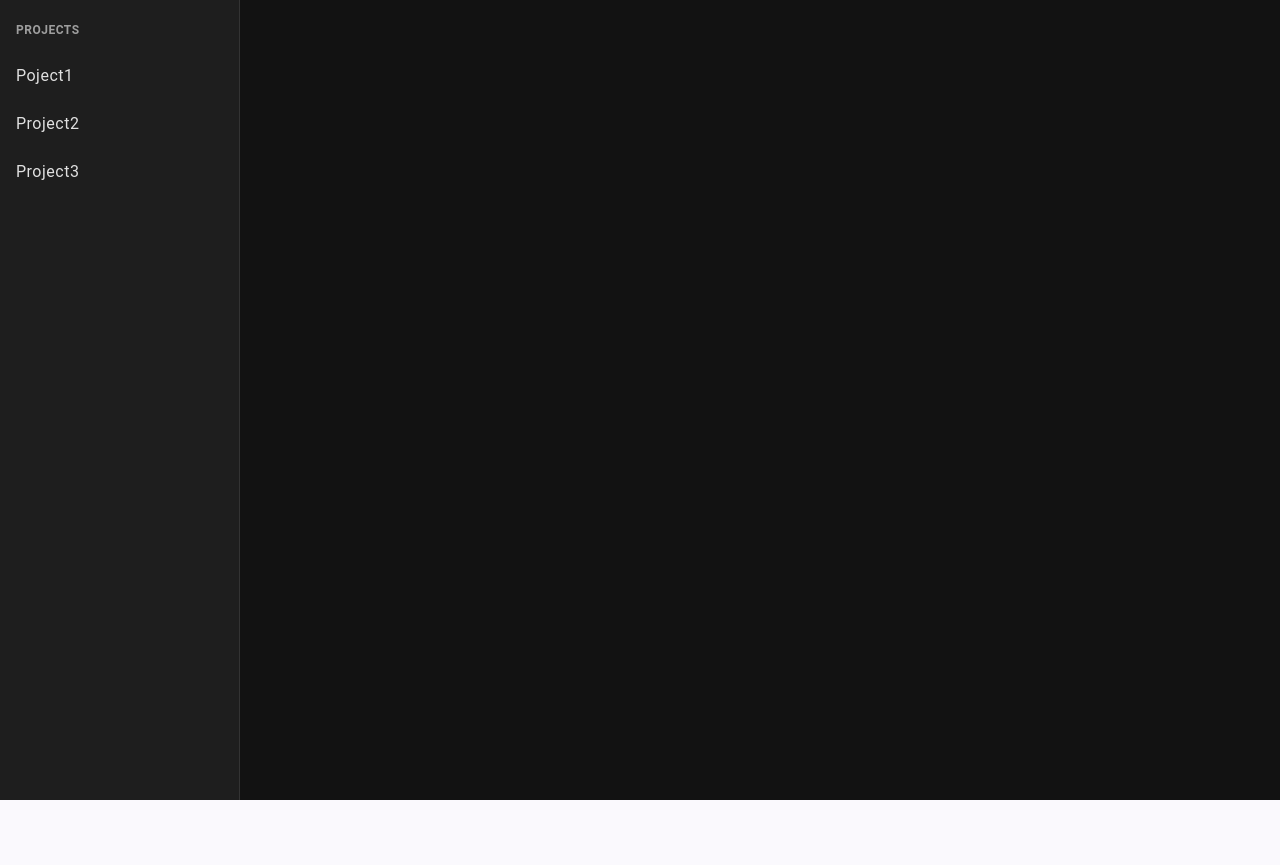
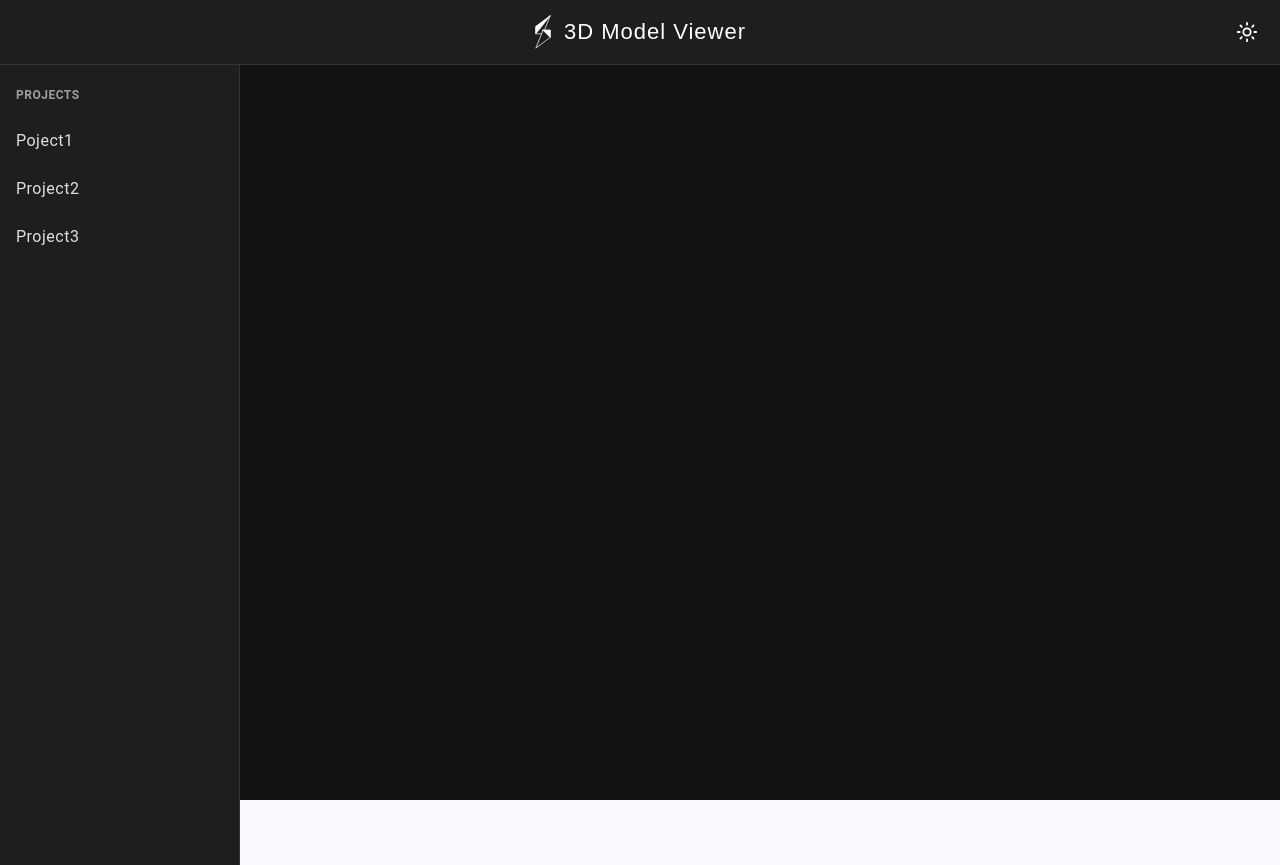
Before and after one commit to tibo6767/hackaton, an Angular app in the folder frontend/web-viewer/: page / in a window 1280 px wide. Before the commit the page ends 800 px from the top, so only its background shows below. Built offline with nearby package versions, Linux system fonts and the light colour scheme.

Commit message:
feat:fixed app to showcase the 3 parts accordingly

```diff
--- a/frontend/web-viewer/src/app/app.css
+++ b/frontend/web-viewer/src/app/app.css
@@ -1,5 +1,6 @@
 :host {
-  display: block;
+  display: flex;
+  flex-direction: column;
   height: 100vh;
   background: #121212;
   color: #e0e0e0;
@@ -7,7 +8,8 @@
 
 .layout {
   display: flex;
-  height: 100%;
+  flex: 1;
+  min-height: 0;
 }
 
 .content {
--- a/frontend/web-viewer/src/app/app.html
+++ b/frontend/web-viewer/src/app/app.html
@@ -1,3 +1,4 @@
+<app-header />
 <div class="layout">
   <app-left-panel />
   <main class="content">
```
